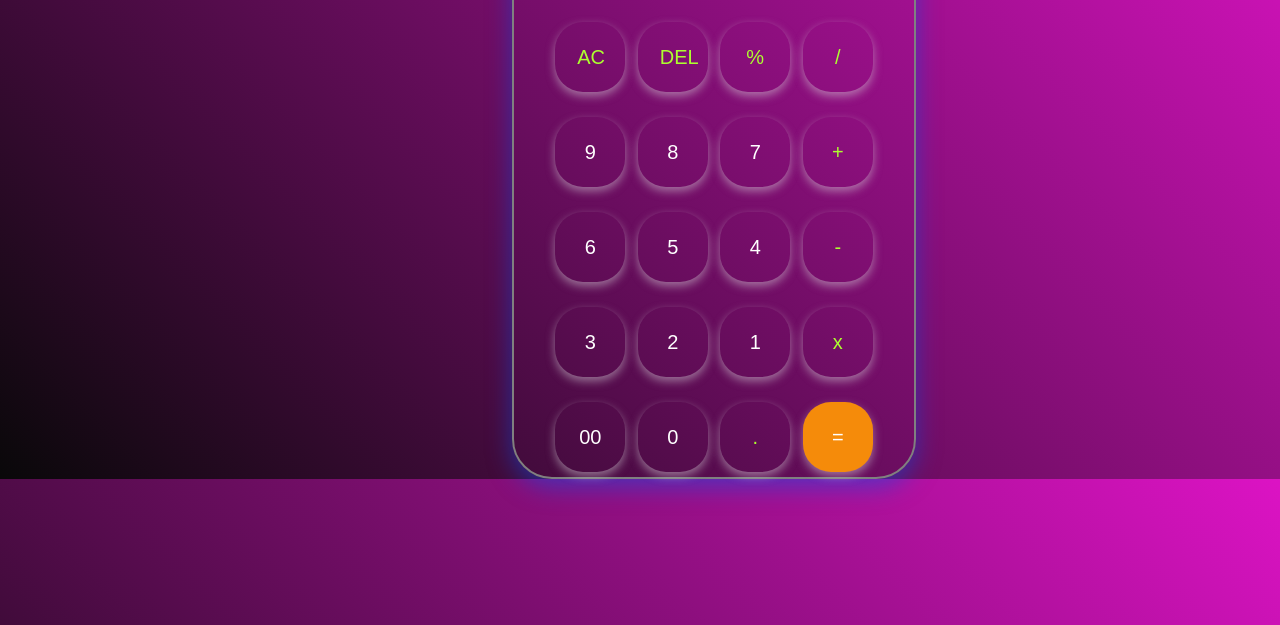
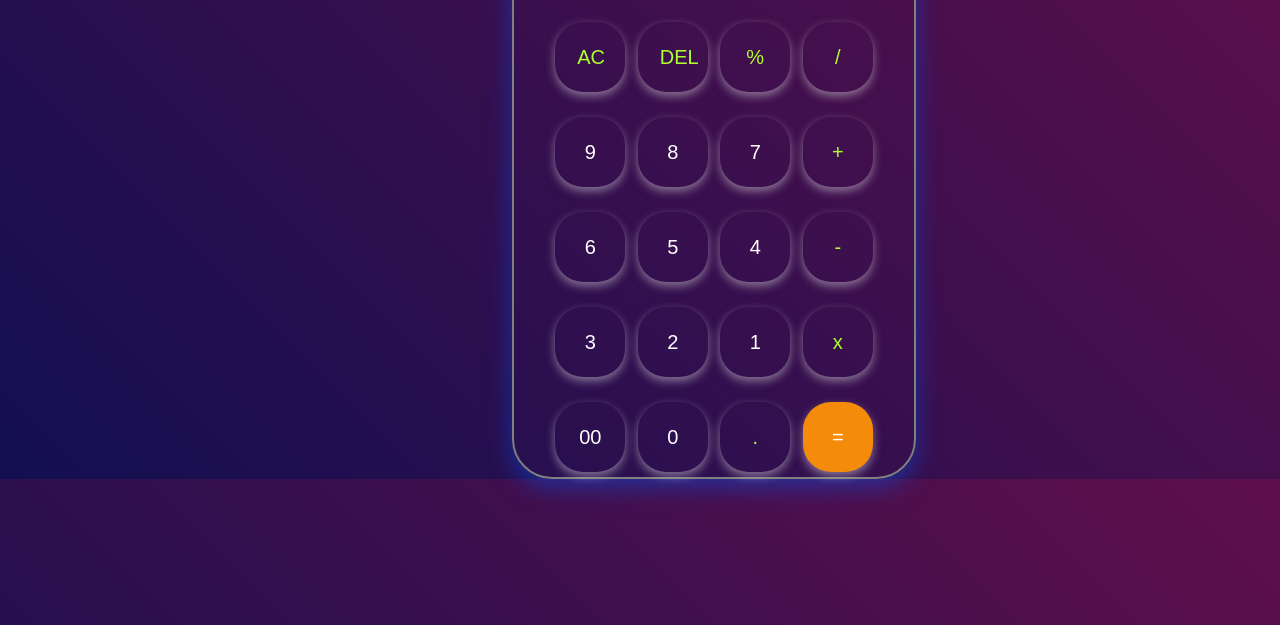
Before and after one commit to abhayvish2002/Calculetor, a plain HTML site: page index.html in a window 1280 px wide. Shown: the part 175-800 px from the top of the page. Drawn offline with Linux system fonts and the light colour scheme.

```diff
--- a/index.html
+++ b/index.html
@@ -3,7 +3,7 @@
 <head>
     <meta charset="UTF-8">
     <meta name="viewport" content="width=device-width, initial-scale=1.0">
-    <title>first animation</title>
+    <title>Calculator App</title>
     <link rel="stylesheet" href="style.css">
 </head>
 <body>
--- a/style.css
+++ b/style.css
@@ -5,7 +5,7 @@
 
 
 body{
-    background: linear-gradient(45deg,#090809,rgb(220, 19, 196));
+    background: linear-gradient(45deg,#120f51,rgb(95, 15, 75));
 }
 
 .caluleter{
```
